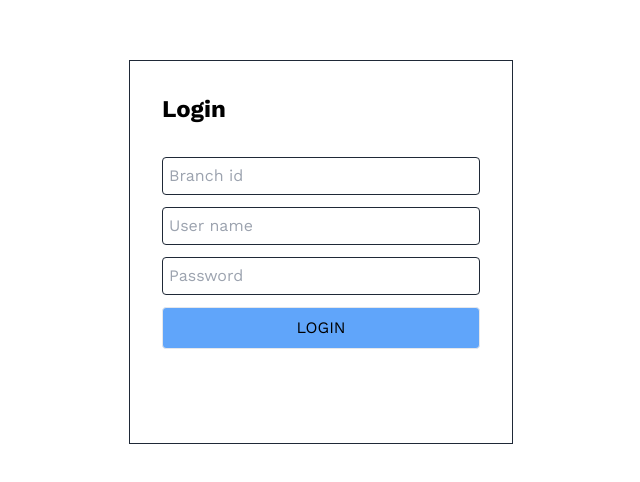
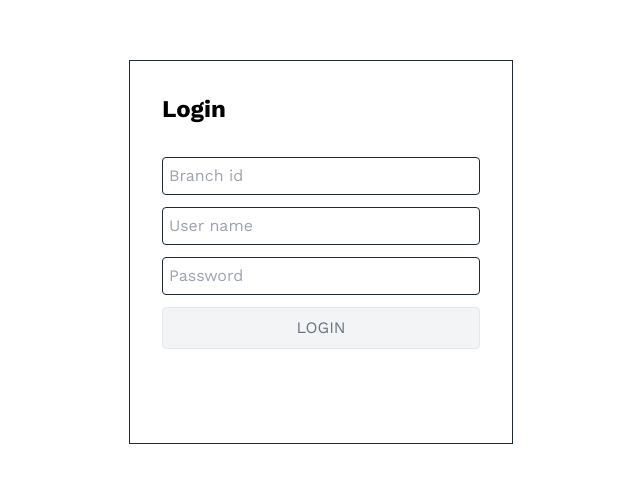
Before and after one commit to neilbryson/branch-users, a React app: page / in a window 1280 px wide. Shown: the part 148-630 px from the top of the page, without its empty margins (319-959 px from the left). Built offline with nearby package versions, Linux system fonts and the light colour scheme.

Commit message:
feat(button): add disabled style

```diff
--- a/src/components/Button.tsx
+++ b/src/components/Button.tsx
@@ -7,7 +7,9 @@ export type ButtonProps = {
 export const Button = ({ isPrimary = true, ...props }: ButtonProps) => {
   return (
     <button
-      className={`p-2 border rounded ${isPrimary ? 'bg-blue-400 hover:bg-blue-500' : 'bg-gray-300 hover:bg-gray-400'}`}
+      className={`p-2 border rounded disabled:bg-gray-100 disabled:text-gray-500 ${
+        isPrimary ? 'bg-blue-400 hover:bg-blue-500' : 'bg-gray-300 hover:bg-gray-400'
+      }`}
       {...props}
     />
   );
```
